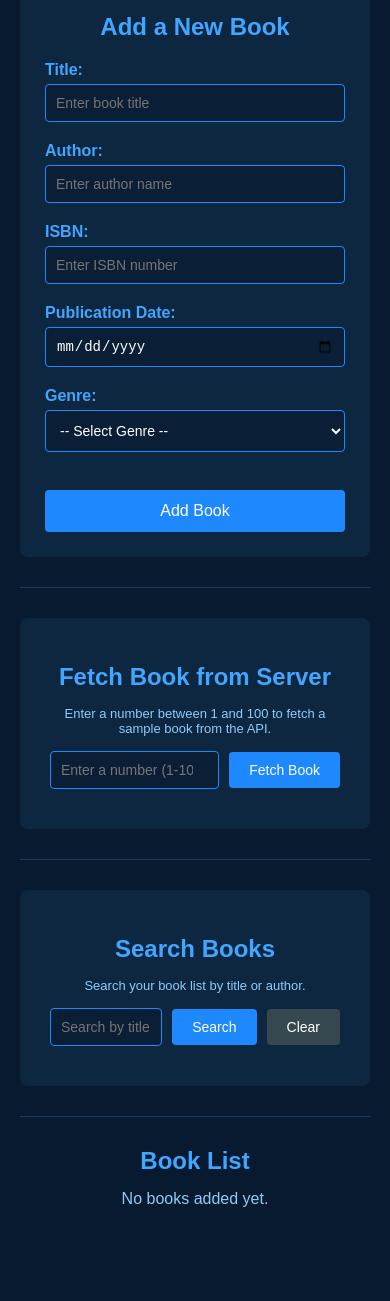
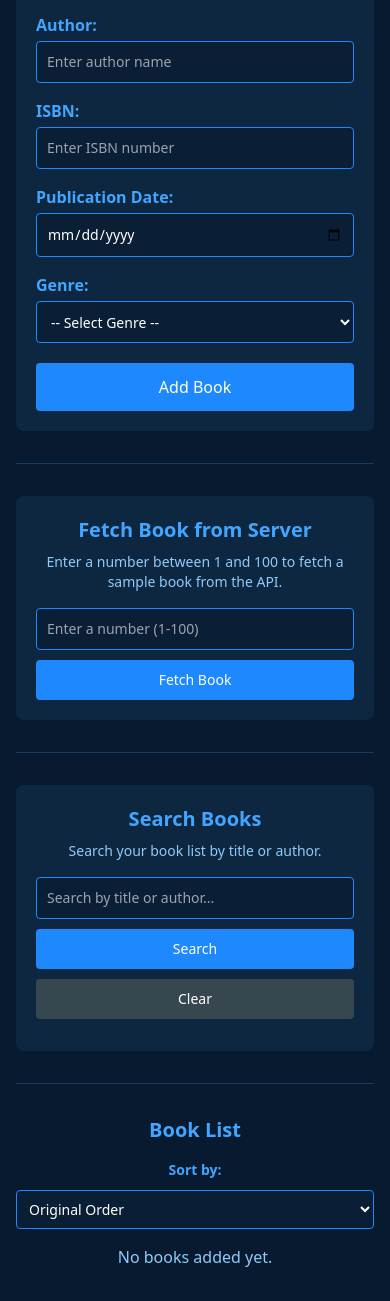
Before and after one commit to purvi-sf/Book-Management-System, a plain HTML site: page index.html in a window 390 px wide. Shown: the part 217-1518 px from the top of the page. Drawn offline with nearby package versions, Linux system fonts and the light colour scheme.

Commit message:
Add Tailwind CSS styling and responsive mobile card layout
Add Tailwind CSS styling and responsive mobile card layout

```diff
--- a/index.html
+++ b/index.html
@@ -4,33 +4,41 @@
   <meta charset="UTF-8">
   <meta name="viewport" content="width=device-width, initial-scale=1.0">
   <title>Book Management System</title>
-  <link rel="stylesheet" href="style.css">
+  <script src="https://cdn.tailwindcss.com"></script>
+  <style>
+    @media (max-width: 768px) {
+      #bookTable { display: none !important; }
+      #bookCards { display: flex !important; flex-direction: column; }
+    }
+    input.invalid { border-color: #FF5252 !important; }
+    #bookTable th { background:#1E88FF; color:white; padding:12px; text-align:left; font-size:12px; }
+  </style>
 </head>
-<body>
+<body class="bg-[#071A2F] text-white font-sans max-w-4xl mx-auto p-4 md:p-8">
 
-  <h1>Book Management System</h1>
+  <h1 class="text-[#1E88FF] text-2xl md:text-3xl font-bold text-center mb-8">Book Management System</h1>
 
-  <div class="form-section">
-    <h2 id="formHeading">Add a New Book</h2>
+  <div class="bg-[#0D2740] rounded-lg p-5 md:p-6 max-w-lg mx-auto mb-8">
+    <h2 id="formHeading" class="text-[#42A5FF] text-xl font-bold text-center mb-4">Add a New Book</h2>
 
-    <label for="title">Title:</label>
-    <input type="text" id="title" placeholder="Enter book title">
-    <span class="error" id="titleError">Title is required.</span>
+    <label for="title" class="block text-left font-bold text-[#42A5FF] mt-4 mb-1">Title:</label>
+    <input type="text" id="title" placeholder="Enter book title" class="w-full p-2.5 rounded border border-[#1E88FF] bg-[#0A1F35] text-white text-sm focus:outline-none focus:ring-2 focus:ring-[#1E88FF]">
+    <span class="hidden text-[#FF5252] text-xs text-left block mt-1" id="titleError">Title is required.</span>
 
-    <label for="author">Author:</label>
-    <input type="text" id="author" placeholder="Enter author name">
-    <span class="error" id="authorError">Author is required.</span>
+    <label for="author" class="block text-left font-bold text-[#42A5FF] mt-4 mb-1">Author:</label>
+    <input type="text" id="author" placeholder="Enter author name" class="w-full p-2.5 rounded border border-[#1E88FF] bg-[#0A1F35] text-white text-sm focus:outline-none focus:ring-2 focus:ring-[#1E88FF]">
+    <span class="hidden text-[#FF5252] text-xs text-left block mt-1" id="authorError">Author is required.</span>
 
-    <label for="isbn">ISBN:</label>
-    <input type="text" id="isbn" placeholder="Enter ISBN number" oninput="only_numbers(this)">
-    <span class="error" id="isbnError">ISBN is required.</span>
+    <label for="isbn" class="block text-left font-bold text-[#42A5FF] mt-4 mb-1">ISBN:</label>
+    <input type="text" id="isbn" placeholder="Enter ISBN number" oninput="only_numbers(this)" class="w-full p-2.5 rounded border border-[#1E88FF] bg-[#0A1F35] text-white text-sm focus:outline-none focus:ring-2 focus:ring-[#1E88FF]">
+    <span class="hidden text-[#FF5252] text-xs text-left block mt-1" id="isbnError">ISBN is required.</span>
 
-    <label for="publish_date">Publication Date:</label>
-    <input type="date" id="publish_date">
-    <span class="error" id="publish_dateError">Publication date is required.</span>
+    <label for="publish_date" class="block text-left font-bold text-[#42A5FF] mt-4 mb-1">Publication Date:</label>
+    <input type="date" id="publish_date" class="w-full p-2.5 rounded border border-[#1E88FF] bg-[#0A1F35] text-white text-sm focus:outline-none focus:ring-2 focus:ring-[#1E88FF]">
+    <span class="hidden text-[#FF5252] text-xs text-left block mt-1" id="publish_dateError">Publication date is required.</span>
 
-    <label for="genre">Genre:</label>
-    <select id="genre">
+    <label for="genre" class="block text-left font-bold text-[#42A5FF] mt-4 mb-1">Genre:</label>
+    <select id="genre" class="w-full p-2.5 h-[42px] rounded border border-[#1E88FF] bg-[#0A1F35] text-white text-sm focus:outline-none focus:ring-2 focus:ring-[#1E88FF]">
       <option value="">-- Select Genre --</option>
       <option value="Fiction">Fiction</option>
       <option value="Non-Fiction">Non-Fiction</option>
@@ -45,57 +53,69 @@
       <option value="Biography">Biography</option>
       <option value="Other">Other</option>
     </select>
-    <span class="error" id="genreError">Please select a genre.</span>
+    <span class="hidden text-[#FF5252] text-xs text-left block mt-1" id="genreError">Please select a genre.</span>
 
-    <br><br>
-    <button id="submitBtn" onclick="submit_book()">Add Book</button>
-    <button id="cancelBtn" onclick="cancelEdit()">Cancel</button>
-    <p class="success" id="successMsg">Book added successfully!</p>
+    <button id="submitBtn" onclick="submit_book()" class="w-full mt-5 p-3 rounded bg-[#1E88FF] hover:bg-[#1565C0] text-white font-medium transition-colors">Add Book</button>
+    <button id="cancelBtn" onclick="cancelEdit()" class="hidden w-full mt-2.5 p-3 rounded bg-[#37474F] hover:bg-[#263238] text-white font-medium transition-colors">Cancel</button>
+
+    <p id="successMsg" class="hidden text-[#64FFDA] text-sm mt-2.5">Book added successfully!</p>
   </div>
 
-  <hr>
+  <hr class="border-[#1A3A5C] my-8">
 
-  <div class="card-section">
-    <h2>Fetch Book from Server</h2>
-    <p class="section-info">Enter a number between 1 and 100 to fetch a sample book from the API.</p>
+  <div class="bg-[#0D2740] rounded-lg p-5 md:p-6 mb-8">
+    <h2 class="text-[#42A5FF] text-xl font-bold text-center mb-2">Fetch Book from Server</h2>
+    <p class="text-[#90CAF9] text-sm text-center mb-4">Enter a number between 1 and 100 to fetch a sample book from the API.</p>
 
-    <div class="input-row">
-      <input type="number" id="fetchId" placeholder="Enter a number (1-100)" min="1" max="100">
-      <button class="action-btn" onclick="fetch_book_from_api()">Fetch Book</button>
+    <div class="flex flex-col sm:flex-row gap-2.5 justify-center items-center">
+      <input type="number" id="fetchId" placeholder="Enter a number (1-100)" min="1" max="100" class="w-full sm:flex-1 sm:max-w-[350px] p-2.5 rounded border border-[#1E88FF] bg-[#0A1F35] text-white text-sm focus:outline-none focus:ring-2 focus:ring-[#1E88FF]">
+      <button onclick="fetch_book_from_api()" class="w-full sm:w-auto p-2.5 px-5 rounded bg-[#1E88FF] hover:bg-[#1565C0] text-white text-sm font-medium whitespace-nowrap transition-colors">Fetch Book</button>
     </div>
 
-    <p id="loadingMsg" class="loading">Loading...</p>
-    <p id="fetchError" class="error-msg"></p>
+    <p id="loadingMsg" class="hidden text-[#90CAF9] text-center text-sm mt-2.5">Loading...</p>
+    <p id="fetchError" class="hidden text-[#FF5252] text-center text-sm mt-2.5"></p>
 
-    <div id="fetchResult" class="fetch-result">
-      <h3 id="fetchTitle"></h3>
-      <p id="fetchBody"></p>
-      <button class="action-btn" onclick="add_fetched_book()">Add this book to my list</button>
+    <div id="fetchResult" class="hidden bg-[#0A1F35] border border-[#1E88FF] rounded-lg p-5 mt-4">
+      <h3 id="fetchTitle" class="text-[#42A5FF] font-bold mb-2 capitalize"></h3>
+      <p id="fetchBody" class="text-[#CFE2FF] text-sm mb-4 leading-relaxed"></p>
+      <button onclick="add_fetched_book()" class="w-full p-2.5 rounded bg-[#1E88FF] hover:bg-[#1565C0] text-white text-sm font-medium transition-colors">Add this book to my list</button>
     </div>
   </div>
 
-  <hr>
+  <hr class="border-[#1A3A5C] my-8">
 
-  <div class="card-section">
-    <h2>Search Books</h2>
-    <p class="section-info">Search your book list by title or author.</p>
+  <div class="bg-[#0D2740] rounded-lg p-5 md:p-6 mb-8">
+    <h2 class="text-[#42A5FF] text-xl font-bold text-center mb-2">Search Books</h2>
+    <p class="text-[#90CAF9] text-sm text-center mb-4">Search your book list by title or author.</p>
 
-    <div class="input-row">
-      <input type="text" id="searchInput" placeholder="Search by title or author...">
-      <button class="action-btn" onclick="search_books()">Search</button>
-      <button class="action-btn secondary-btn" onclick="clear_search()">Clear</button>
+    <div class="flex flex-col sm:flex-row gap-2.5 justify-center items-center">
+      <input type="text" id="searchInput" placeholder="Search by title or author..." class="w-full sm:flex-1 sm:max-w-[350px] p-2.5 rounded border border-[#1E88FF] bg-[#0A1F35] text-white text-sm focus:outline-none focus:ring-2 focus:ring-[#1E88FF]">
+      <button onclick="search_books()" class="w-full sm:w-auto p-2.5 px-5 rounded bg-[#1E88FF] hover:bg-[#1565C0] text-white text-sm font-medium whitespace-nowrap transition-colors">Search</button>
+      <button onclick="clear_search()" class="w-full sm:w-auto p-2.5 px-5 rounded bg-[#37474F] hover:bg-[#263238] text-white text-sm font-medium whitespace-nowrap transition-colors">Clear</button>
     </div>
 
-    <p id="searchStatus" class="section-info"></p>
+    <p id="searchStatus" class="text-[#90CAF9] text-sm text-center mt-3"></p>
   </div>
 
-  <hr>
+  <hr class="border-[#1A3A5C] my-8">
 
-  <div class="list-section">
-    <h2>Book List</h2>
-    <p id="noBooks">No books added yet.</p>
+  <div>
+    <h2 class="text-[#42A5FF] text-xl font-bold text-center mb-4">Book List</h2>
 
-    <table id="bookTable">
+    <div class="flex flex-col sm:flex-row gap-2.5 justify-center items-center mb-4">
+      <label for="sortSelect" class="font-bold text-[#42A5FF] text-sm">Sort by:</label>
+      <select id="sortSelect" onchange="display_books()" class="w-full sm:w-auto p-2 rounded border border-[#1E88FF] bg-[#0A1F35] text-white text-sm focus:outline-none focus:ring-2 focus:ring-[#1E88FF]">
+        <option value="none">Original Order</option>
+        <option value="title">Title (A-Z)</option>
+        <option value="author">Author (A-Z)</option>
+        <option value="age_desc">Age (Oldest first)</option>
+        <option value="age_asc">Age (Newest first)</option>
+      </select>
+    </div>
+
+    <p id="noBooks" class="text-[#90CAF9] text-center mt-2.5">No books added yet.</p>
+
+  <table id="bookTable" class="hidden md:table w-full border-collapse bg-[#0D2740] mt-4 rounded-lg overflow-hidden">
     <thead>
       <tr>
         <th>Srl No.</th>
@@ -111,6 +131,16 @@
     </thead>
     <tbody id="bookTableBody"></tbody>
   </table>
+
+    <div id="bookCards" class="hidden md:hidden flex-col gap-3 mt-4"></div>
+  </div>
+
+  <div id="detailModal" class="hidden fixed inset-0 bg-black/60 flex items-center justify-center p-4 z-50">
+    <div class="bg-[#0D2740] border border-[#1E88FF] rounded-lg p-6 max-w-md w-full">
+      <h3 id="detailTitle" class="text-[#42A5FF] text-xl font-bold mb-3"></h3>
+      <div id="detailBody" class="text-[#CFE2FF] text-sm space-y-2 mb-5"></div>
+      <button onclick="closeDetails()" class="w-full p-2.5 rounded bg-[#1E88FF] hover:bg-[#1565C0] text-white text-sm font-medium transition-colors">Close</button>
+    </div>
   </div>
 
   <script src="script.js"></script>
```
Lines whose indentation alone changed are shown as unchanged.
